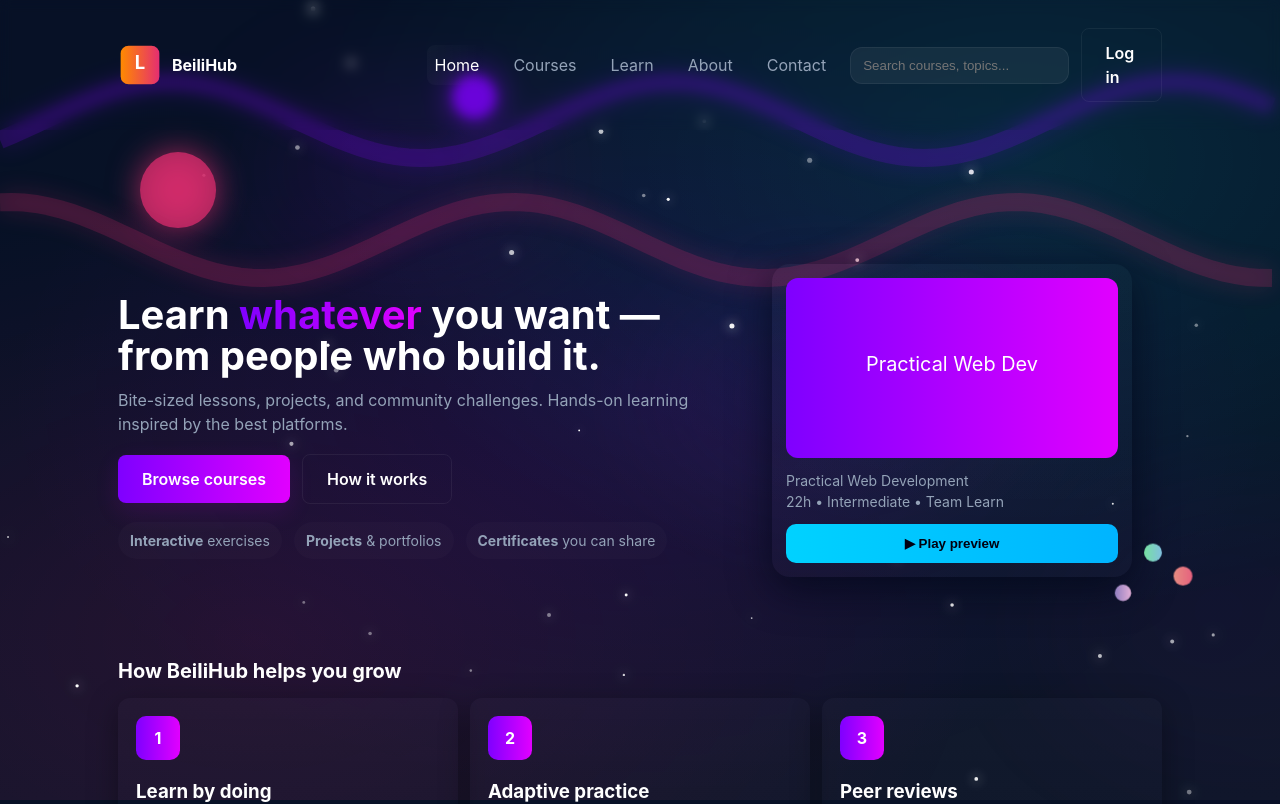
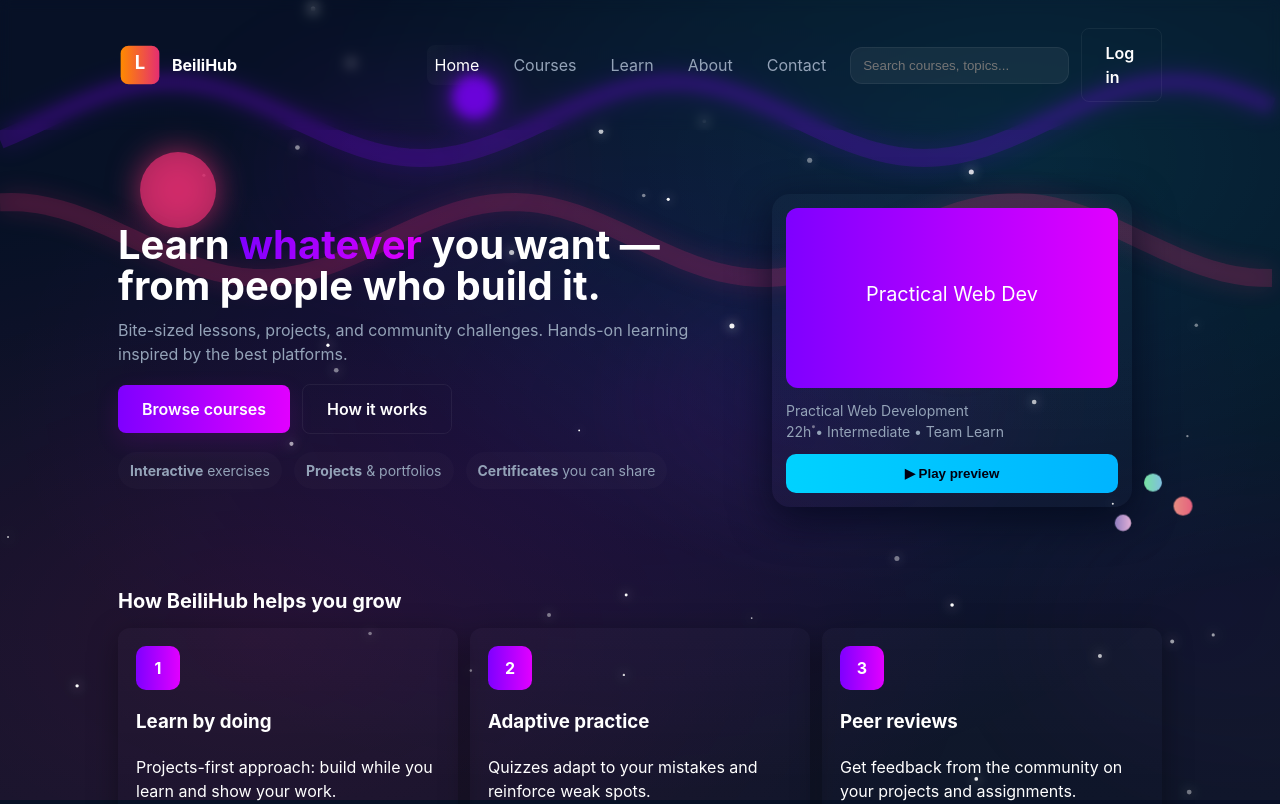
Before and after one commit to mangathemango/BeiliHub_React, a React (Vite) app: page / in a window 1280 px wide. Shown: the top 804 px of the page. Built offline with nearby package versions, Linux system fonts and the light colour scheme.

Commit message:
uhhh i changed the flexbox in layout so that the question doesnt have too much margin????? so i can make the submit button appear

```diff
--- a/src/components/Layout/Layout.css
+++ b/src/components/Layout/Layout.css
@@ -1,16 +1,15 @@
 /* Layout component specific styles */
 .layout {
     min-height: 100vh;
-    display: flex;
-    flex-direction: column;
+    position: relative;
     background: var(--bg-primary);
     color: var(--text-primary);
 }
 
 .main-content {
-    flex: 1;
-    padding-top: 80px;
-    /* Account for fixed header */
+    min-height: 100vh;
+    padding-top: 10px;
+    padding-bottom: 120px; /* Space for footer */
     position: relative;
     overflow-x: hidden;
 }
@@ -27,7 +26,7 @@
 /* Mobile responsive adjustments */
 @media (max-width: 768px) {
     .main-content {
-        padding-top: 70px;
+        padding-top: 5px;
     }
 
     .page-container {
```
